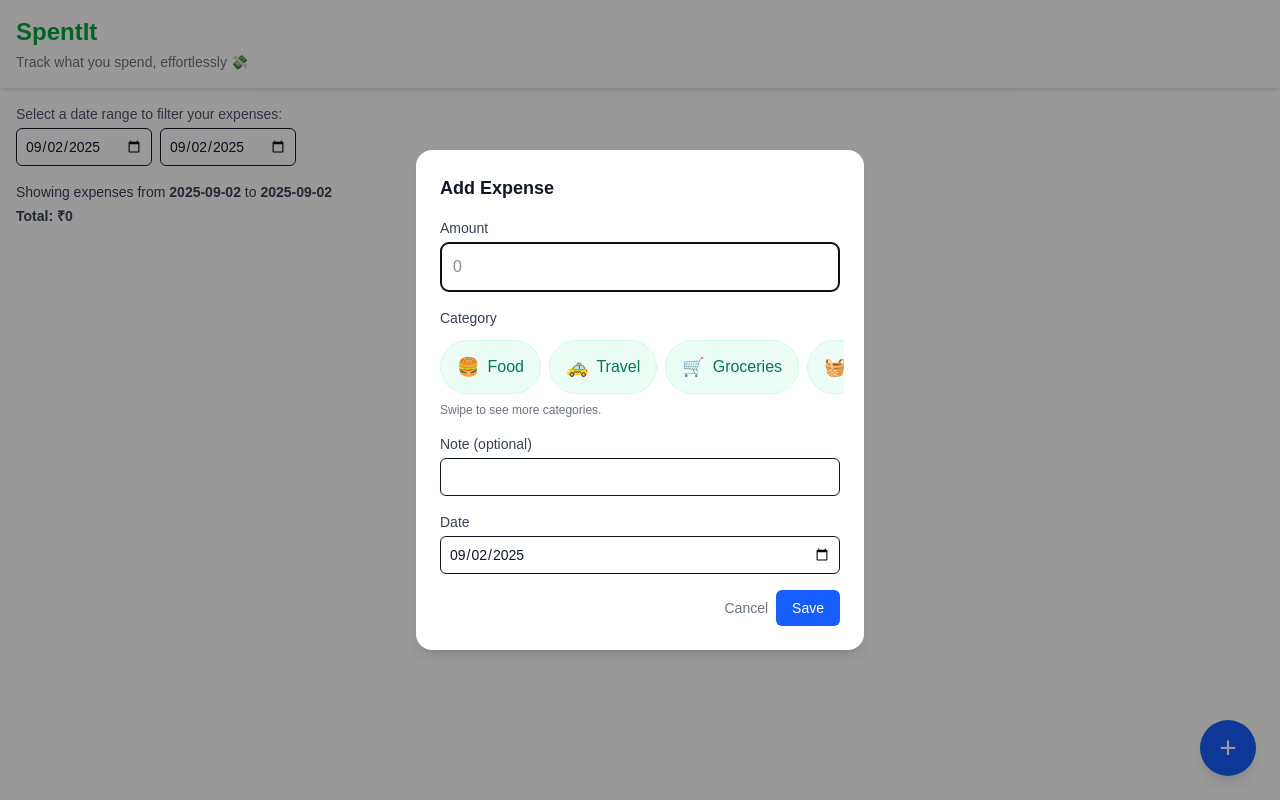
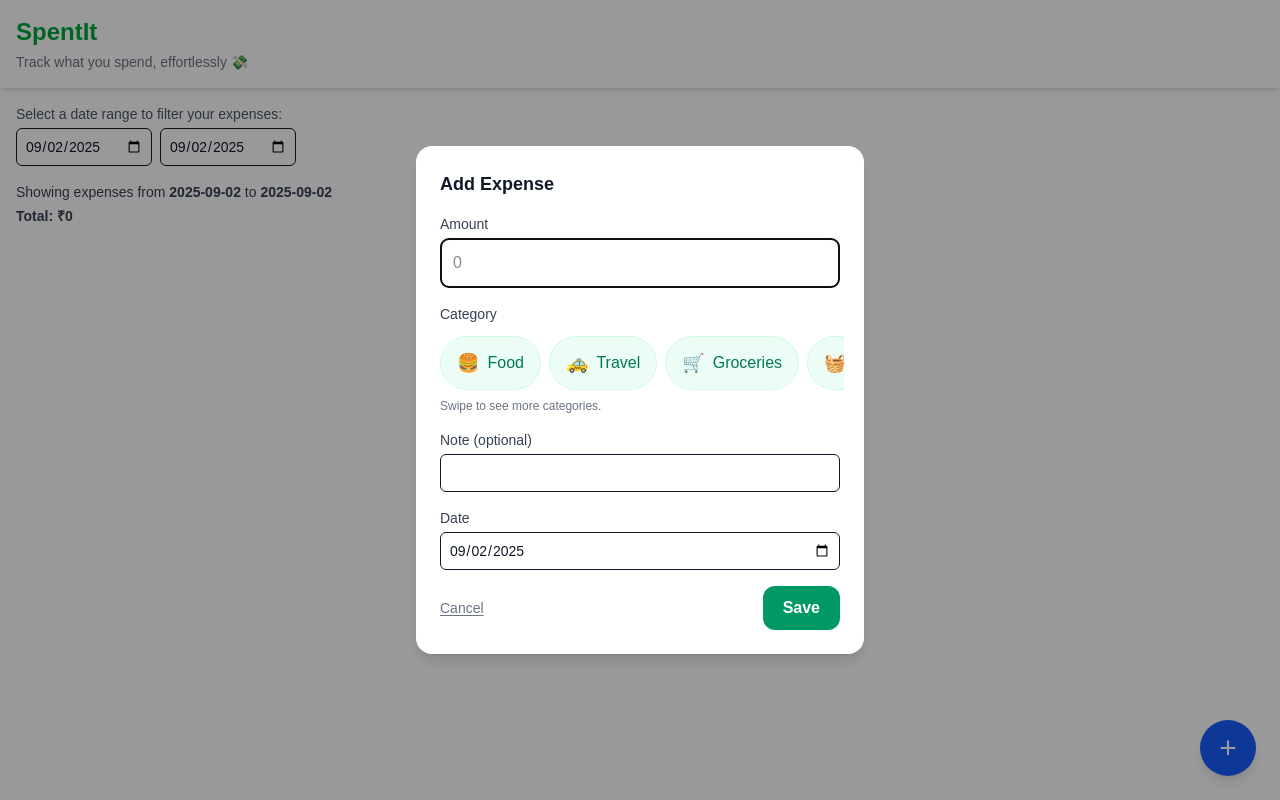
Before and after one commit to ramblersm/spentit, a Next.js app: page / in a window 1280 px wide. Both pictures are taken after a click on the button "Add expense". Built offline with nearby package versions, Linux system fonts and the light colour scheme.

Commit message:
Update page.tsx
primary CTA + text link

```diff
--- a/src/app/page.tsx
+++ b/src/app/page.tsx
@@ -338,22 +338,23 @@ export default function Home() {
                 />
               </div>
 
-              {/* Actions */}
-              <div className="flex justify-end gap-2 mt-4">
+              {/* Actions: primary + text link */}
+<div className="mt-4 flex items-center justify-between">
   <button
     type="button"
     onClick={() => setShowAddModal(false)}
-                  className="text-sm text-gray-500 hover:underline"
+    className="text-sm text-gray-500 hover:text-gray-700 underline underline-offset-2"
   >
     Cancel
   </button>
   <button
     type="submit"
-                  className="bg-blue-600 text-white text-sm px-4 py-2 rounded-md hover:bg-blue-700 active:scale-95 transition"
+    className="h-11 px-5 rounded-xl bg-emerald-600 text-white font-semibold hover:bg-emerald-700 active:scale-95 transition"
   >
     Save
   </button>
 </div>
+
             </form>
           </div>
         </div>
```
Lines whose indentation alone changed are shown as unchanged.
